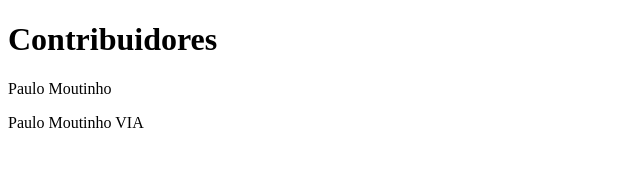
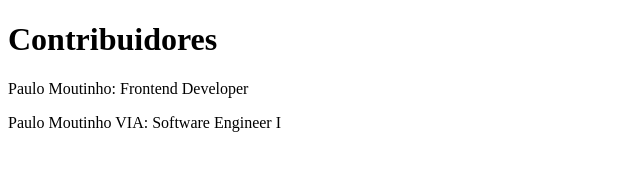
Before and after one commit to moutinhofuturedev/Advanced-Team, a plain HTML site: page index.html in a window 1280 px wide. Shown: the whole page, without its empty margins (0-640 px from the left). Drawn offline with Linux system fonts and the light colour scheme.

Commit message:
first commit: add hard skill

```diff
--- a/index.html
+++ b/index.html
@@ -8,7 +8,7 @@
 </head>
 <body>
     <h1>Contribuidores</h1>
-    <p>Paulo Moutinho</p>
-    <p>Paulo Moutinho VIA</p>
+    <p>Paulo Moutinho: Frontend Developer</p>
+    <p>Paulo Moutinho VIA: Software Engineer I</p>
 </body>
 </html>
```
